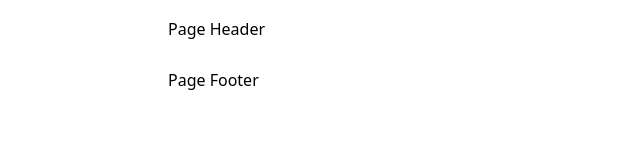
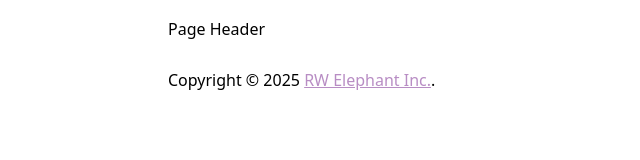
Before and after one commit to markheggan/rwe-static-inventory-gallery, a website: page src/html/index.pug in a window 1280 px wide. Shown: the whole page, without its empty margins (0-640 px from the left). Drawn offline with nearby package versions, Linux system fonts and the light colour scheme; files that its build step writes are made by us from their sources.

Commit message:
Add copyright - footer

```diff
--- a/src/html/_template-parts/_footer.pug
+++ b/src/html/_template-parts/_footer.pug
@@ -1,4 +1,4 @@
 //- Footer
 footer.page-footer
   .wrapper
-    p Page Footer
+    p.copyright Copyright © #[span#copyrightYear 2025] #[a(href="/")=business_name].
--- a/src/js/main.js
+++ b/src/js/main.js
@@ -12,7 +12,14 @@ function ready(fn) {
 }
 
 // Init
-const init = async () => {};
+const init = async () => {
+  // Copyright Year
+  const copyrightYear = document.getElementById("copyrightYear");
+  if (copyrightYear) {
+    const year = new Date().getFullYear();
+    copyrightYear.textContent = year;
+  }
+};
 
 // Initialise on Document Ready
 ready(init);
```
